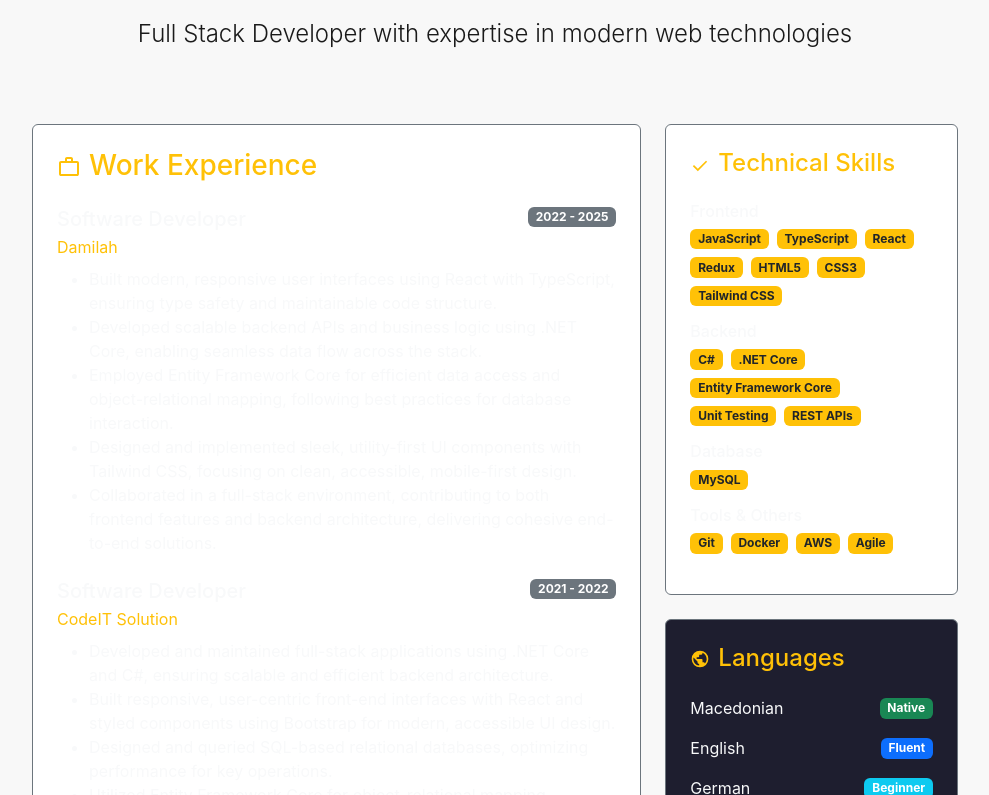
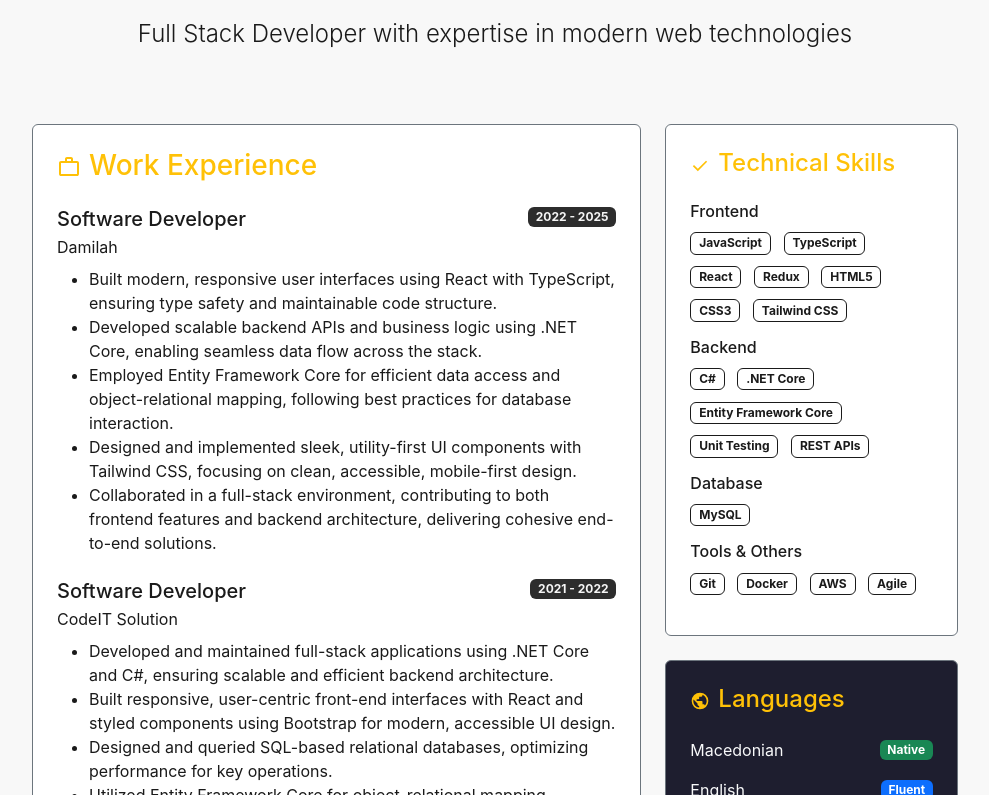
Before and after one commit to argirowski/ArgirovskiPortfolio, a React (Create React App) app: page / in a window 1280 px wide. Shown: the part 2045-2840 px from the top of the page, without its empty margins (145-1134 px from the left). Built offline with nearby package versions, Linux system fonts and the light colour scheme.

Commit message:
Updating the resume section WIP

```diff
--- a/src/components/ResumePage/ResumePage.css
+++ b/src/components/ResumePage/ResumePage.css
@@ -9,3 +9,27 @@
 .resume-card {
   background-color: #ffffff !important;
 }
+
+.year-badge {
+  background-color: #2d2d2d !important;
+  color: #f5f5f5 !important;
+  border: none !important;
+}
+
+.resume-card .card-body,
+.resume-card .card-text,
+.resume-card ul,
+.resume-card li,
+.resume-card h5,
+.resume-card h6,
+.resume-card p {
+  color: #1a1a1a !important;
+}
+
+.skill-badge {
+  border: 1px solid #1a1a1a !important;
+  color: #1a1a1a !important;
+  background: transparent !important;
+  margin-right: 0.3rem;
+  margin-top: 0.2rem;
+}
--- a/src/components/ResumePage/ResumePage.tsx
+++ b/src/components/ResumePage/ResumePage.tsx
@@ -50,7 +50,7 @@ const ResumePage: React.FC = () => {
                             Damilah
                           </p>
                         </div>
-                        <Badge bg="secondary" className="font-mono">
+                        <Badge className="font-mono year-badge">
                           2022 - 2025
                         </Badge>
                       </div>
@@ -94,7 +94,7 @@ const ResumePage: React.FC = () => {
                             CodeIT Solution
                           </p>
                         </div>
-                        <Badge bg="secondary" className="font-mono">
+                        <Badge bg="secondary" className="font-mono year-badge">
                           2021 - 2022
                         </Badge>
                       </div>
@@ -154,7 +154,7 @@ const ResumePage: React.FC = () => {
                             Semos Computer Education Center
                           </p>
                         </div>
-                        <Badge bg="secondary" className="font-mono">
+                        <Badge bg="secondary" className="font-mono year-badge">
                           2018 - 2019
                         </Badge>
                       </div>
@@ -201,12 +201,7 @@ const ResumePage: React.FC = () => {
                           "CSS3",
                           "Tailwind CSS",
                         ].map((skill) => (
-                          <Badge
-                            key={skill}
-                            bg="warning"
-                            text="dark"
-                            className="font-mono"
-                          >
+                          <Badge key={skill} className="font-mono skill-badge">
                             {skill}
                           </Badge>
                         ))}
@@ -223,12 +218,7 @@ const ResumePage: React.FC = () => {
                           "Unit Testing",
                           "REST APIs",
                         ].map((skill) => (
-                          <Badge
-                            key={skill}
-                            bg="warning"
-                            text="dark"
-                            className="font-mono"
-                          >
+                          <Badge key={skill} className="font-mono skill-badge">
                             {skill}
                           </Badge>
                         ))}
@@ -239,12 +229,7 @@ const ResumePage: React.FC = () => {
                       <h6 className="text-light font-inter mb-2">Database</h6>
                       <div className="d-flex flex-wrap gap-2">
                         {["MySQL"].map((skill) => (
-                          <Badge
-                            key={skill}
-                            bg="warning"
-                            text="dark"
-                            className="font-mono"
-                          >
+                          <Badge key={skill} className="font-mono skill-badge">
                             {skill}
                           </Badge>
                         ))}
@@ -257,12 +242,7 @@ const ResumePage: React.FC = () => {
                       </h6>
                       <div className="d-flex flex-wrap gap-2">
                         {["Git", "Docker", "AWS", "Agile"].map((skill) => (
-                          <Badge
-                            key={skill}
-                            bg="warning"
-                            text="dark"
-                            className="font-mono"
-                          >
+                          <Badge key={skill} className="font-mono skill-badge">
                             {skill}
                           </Badge>
                         ))}
```
